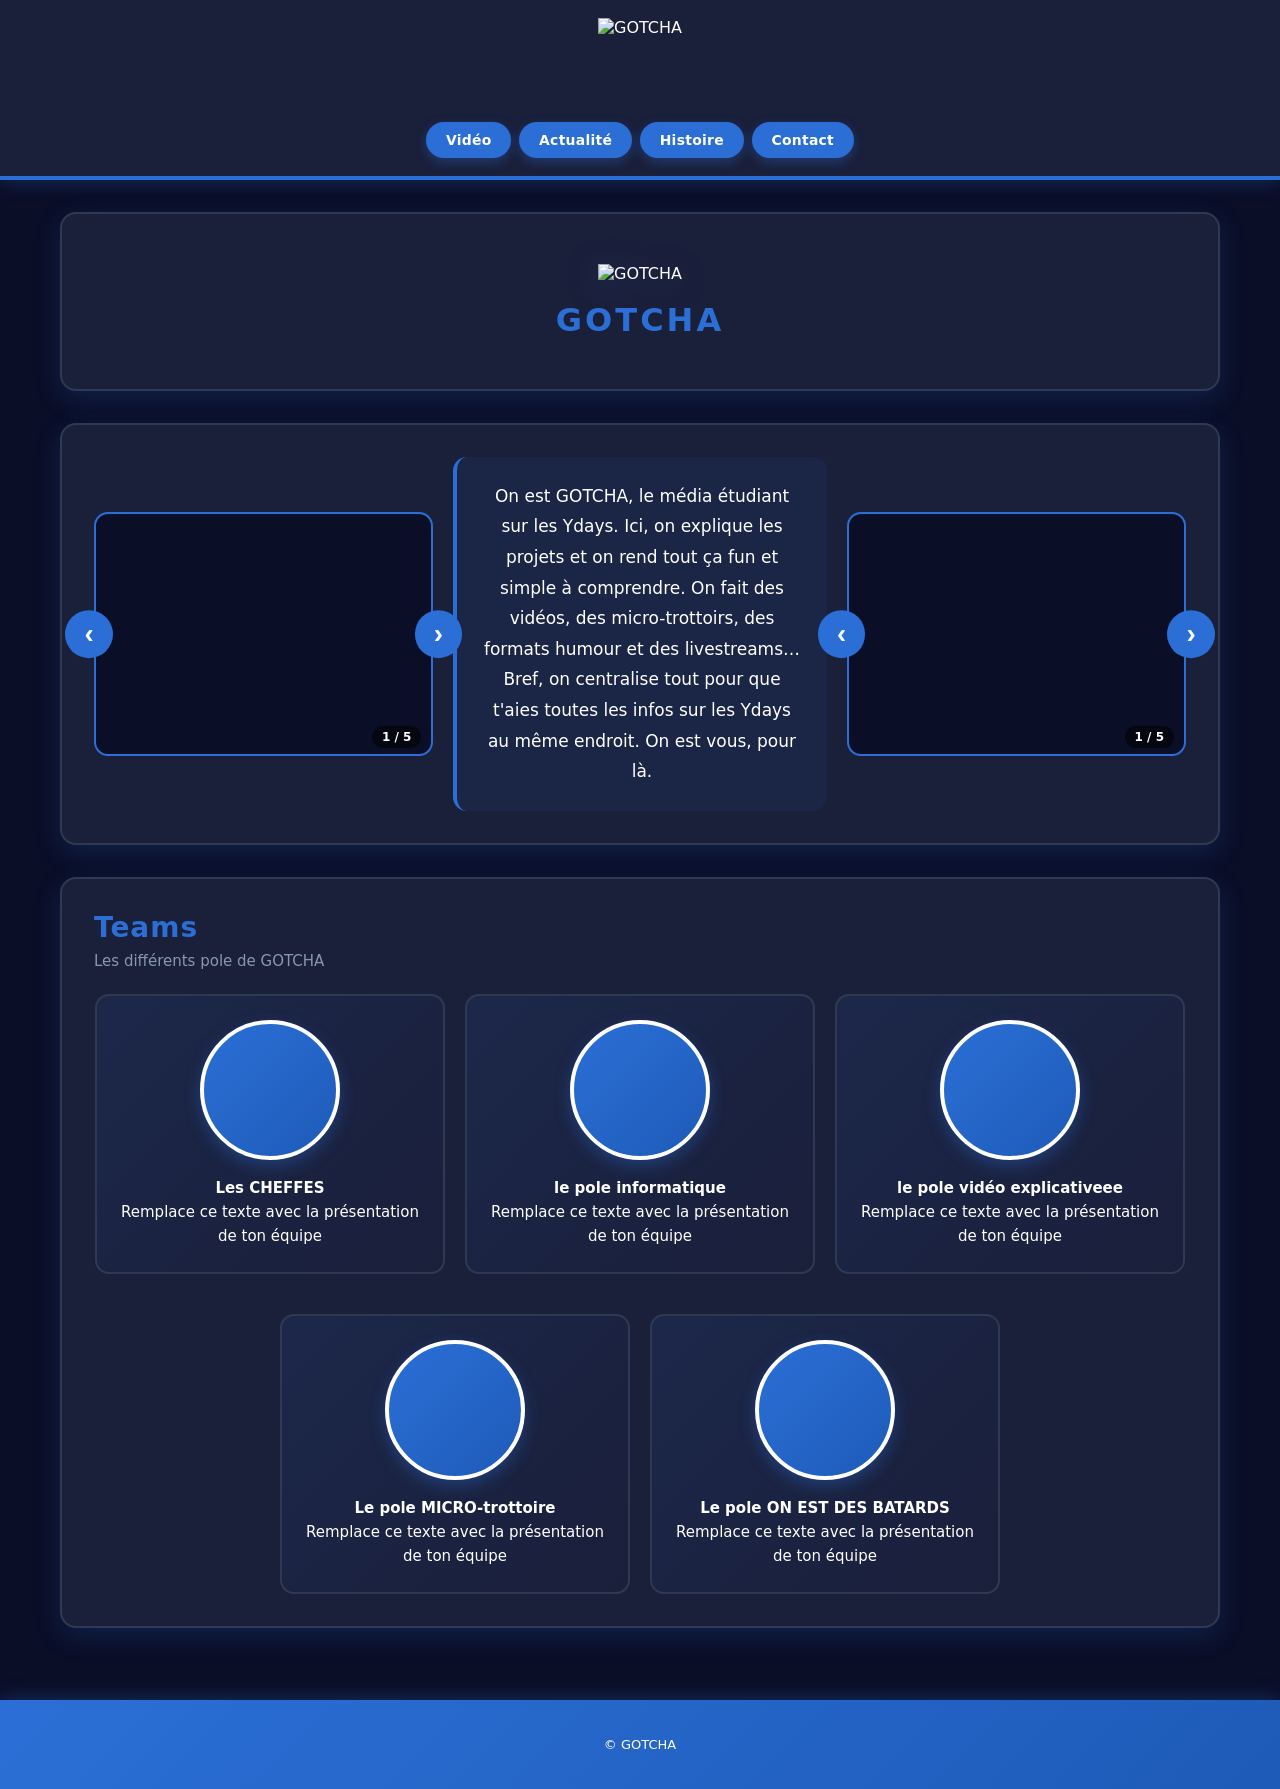
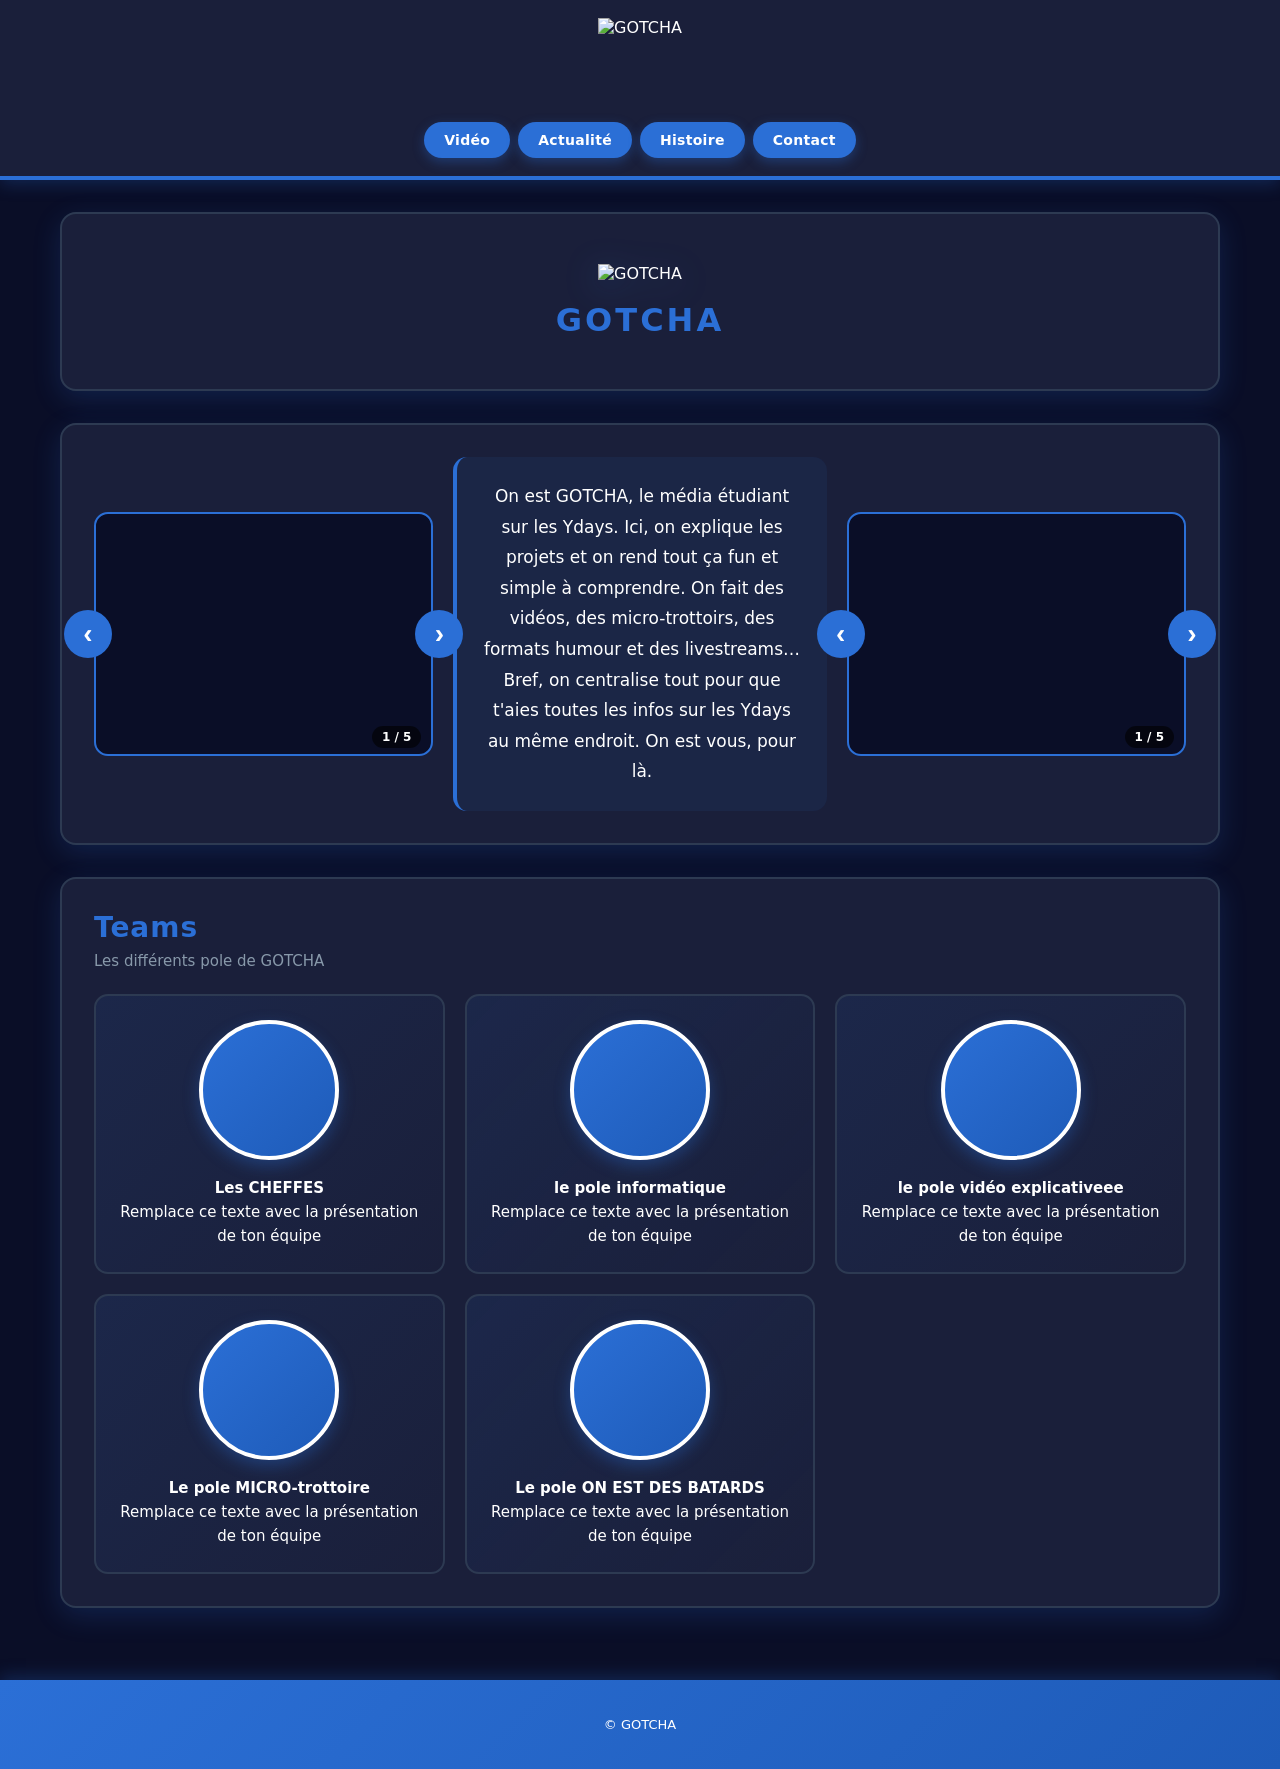

ajout pôle market com sur page d'accueil

--- a/css/styles.css
+++ b/css/styles.css
@@ -56,17 +56,7 @@ a{color:inherit; text-decoration:none}
 .teams-header{position:relative; z-index:1}
 .teams-header h2{margin:0; font-size:28px; letter-spacing:1px; color:var(--primary)}
 .teams-header p{margin:8px 0 0; color:var(--muted); font-size:15px}
-.team-list{display:flex; flex-wrap:wrap; gap:20px; position:relative; z-index:1; justify-content:center}
-.team-list .team-card:nth-child(1),
-.team-list .team-card:nth-child(2),
-.team-list .team-card:nth-child(3) {
-  flex: 0 1 calc(33.333% - 14px);
-}
-.team-list .team-card:nth-child(4),
-.team-list .team-card:nth-child(5) {
-  flex: 0 1 calc(33.333% - 14px);
-  margin-top: 20px;
-}
+.team-list{display:grid; grid-template-columns:repeat(3, minmax(0, 1fr)); gap:20px; position:relative; z-index:1}
 .team-card{display:flex; flex-direction:column; align-items:center; text-align:center; background:linear-gradient(135deg, rgba(43,111,214,0.1) 0%, transparent 100%); border:2px solid var(--border); border-radius:14px; padding:24px; transition:all 0.3s ease; cursor:pointer}
 .team-card:hover{background:linear-gradient(135deg, rgba(43,111,214,0.15) 0%, rgba(43,111,214,0.05) 100%); border-color:var(--primary); box-shadow:0 8px 24px rgba(43,111,214,0.25); transform:translateY(-4px)}
 .team-avatar{width:140px; height:140px; border-radius:999px; background:linear-gradient(135deg, var(--primary) 0%, var(--accent) 100%); border:4px solid var(--text); flex-shrink:0; box-shadow:0 6px 16px rgba(43,111,214,0.35); margin-bottom:16px; display:flex; align-items:center; justify-content:center; color:var(--muted); font-size:14px; font-weight:600}
@@ -96,10 +86,7 @@ a{color:inherit; text-decoration:none}
   .media-grid{grid-template-columns:1fr;}
   .explainer-text{min-height:160px}
   .media-box{min-height:160px}
-  .team-list{grid-template-columns:repeat(2, 1fr)}
-  .team-list .team-card:nth-child(5) {
-    grid-column: 1 / 2;
-  }
+  .team-list{grid-template-columns:repeat(2, minmax(0, 1fr))}
   .team-avatar{width:110px; height:110px}
 }
 /*carte et tout */
